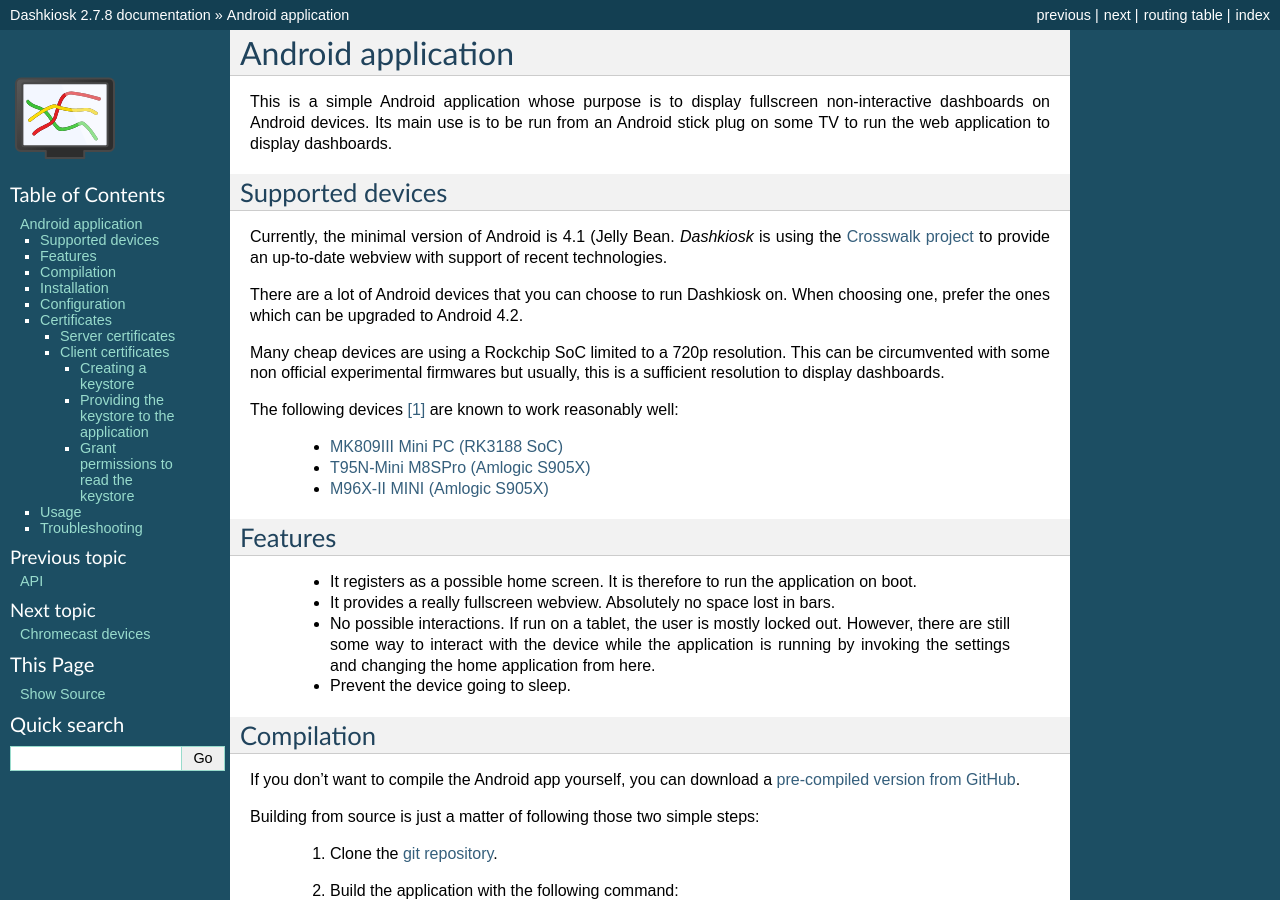
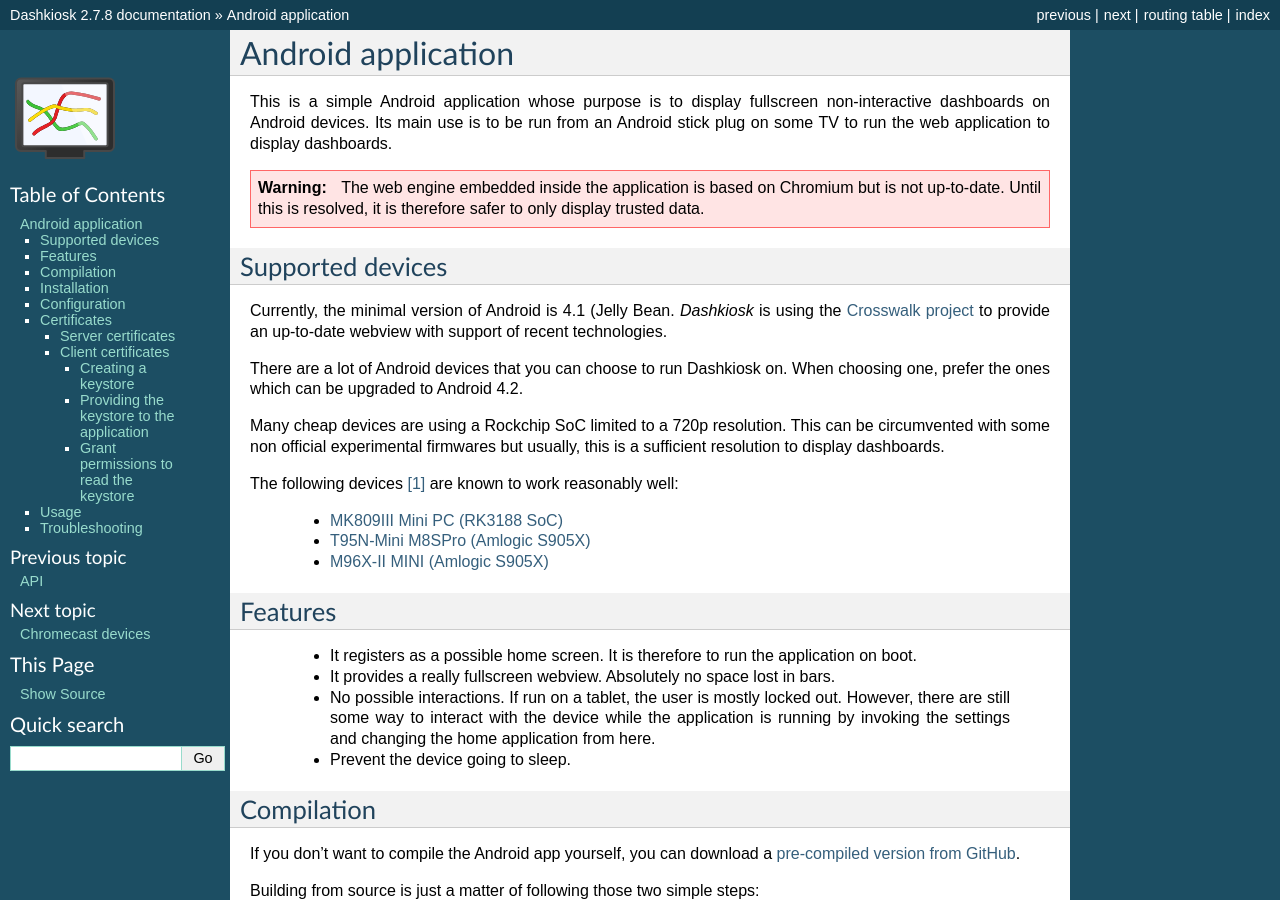
Before and after one commit to vincentbernat/dashkiosk, a Sphinx documentation site: the page built from docs/android.rst, in a window 1280 px wide and 900 px high. Built offline with Sphinx 7.4.7, drawn with Linux system fonts in a browser that asks for light colours.

Commit message:
docs: add a word about security of Android receiver

```diff
--- a/docs/android.rst
+++ b/docs/android.rst
@@ -7,6 +7,11 @@ This is a simple Android application whose purpose is to display
 fullscreen non-interactive dashboards on Android devices. Its main use
 is to be run from an Android stick plug on some TV to run the web
 application to display dashboards.
+
+.. warning::
+   The web engine embedded inside the application is based on Chromium
+   but is not up-to-date. Until this is resolved, it is therefore
+   safer to only display trusted data.
 
 Supported devices
 -----------------
```
